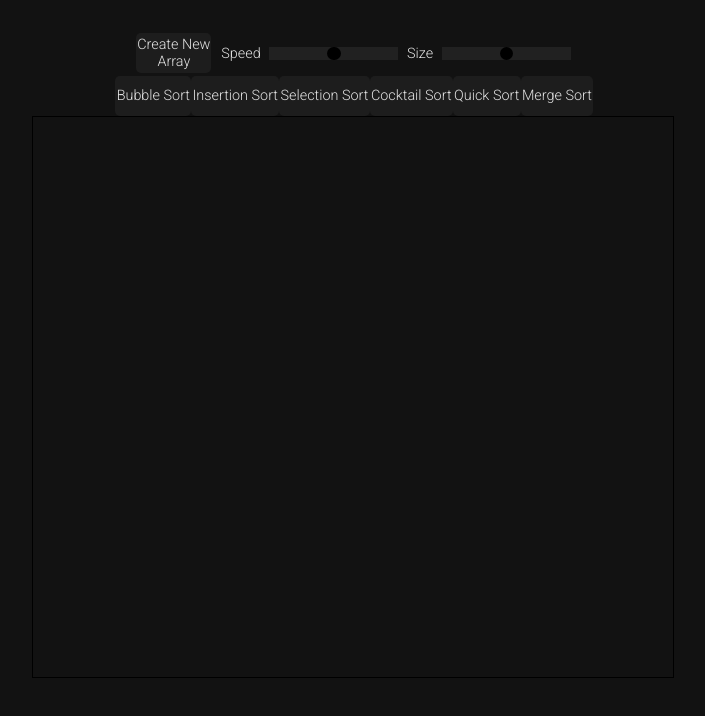
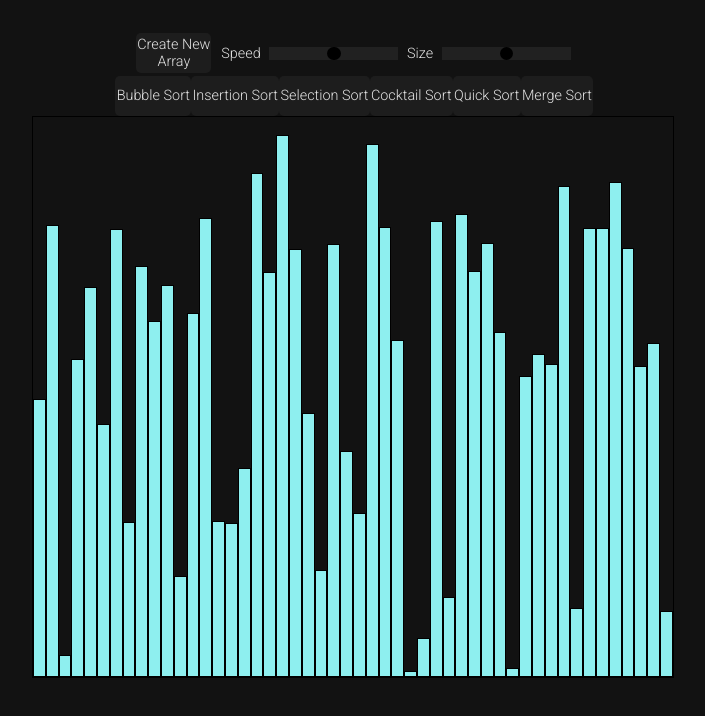
Before and after one commit to MaxWoodcock/MaxWoodcock.github.io-SortingAlgorithmVisualizer, a plain HTML site: page index.html in a window 1280 px wide. Shown: the whole page, without its empty margins (287-992 px from the left). Drawn offline with Linux system fonts and the light colour scheme.

Commit message:
Update index.html

```diff
--- a/index.html
+++ b/index.html
@@ -37,6 +37,6 @@
             </div>
         <div class='sorting-visualizer-screen'></div>
     </div>
-    <script type='text/javascript' src='loadPageAndButtons.js'></script>
+    <script type='text/javascript' src='JS/loadPageAndButtons.js'></script>
 </body>
 </html>
```
